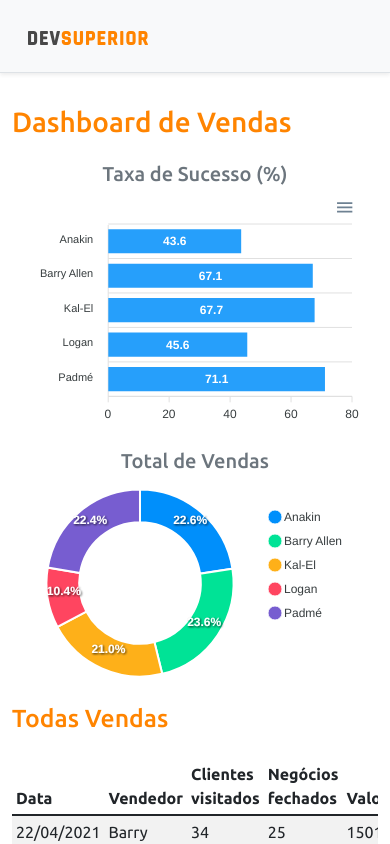
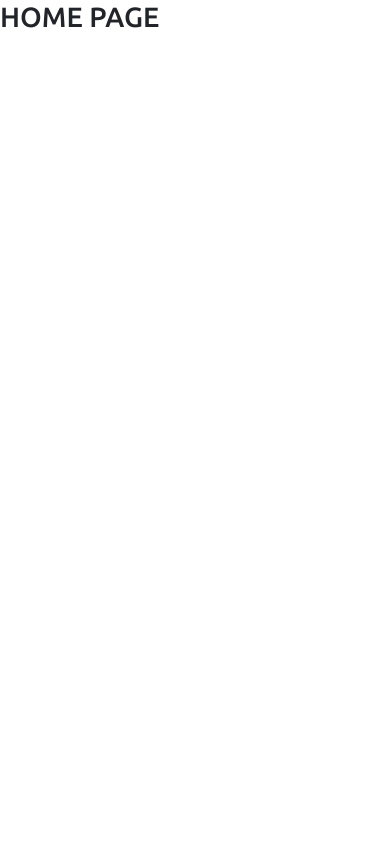
Before and after one commit to marcelpinotti/Projeto_Semana_Spring_React, a React (Create React App) app in the folder frontend/: page / in a window 390 px wide. Shown: the top 844 px of the page. Built offline with nearby package versions, Linux system fonts and the light colour scheme.

Commit message:
Criando Rotas - Routes

```diff
--- a/frontend/package.json
+++ b/frontend/package.json
@@ -17,6 +17,7 @@
     "react": "^17.0.2",
     "react-apexcharts": "^1.3.9",
     "react-dom": "^17.0.2",
+    "react-router-dom": "^5.3.0",
     "react-scripts": "4.0.3",
     "typescript": "^4.1.2",
     "web-vitals": "^1.0.1"
@@ -44,5 +45,8 @@
       "last 1 firefox version",
       "last 1 safari version"
     ]
+  },
+  "devDependencies": {
+    "@types/react-router-dom": "^5.1.8"
   }
 }
--- a/frontend/src/App.tsx
+++ b/frontend/src/App.tsx
@@ -1,34 +1,8 @@
-import BarChart from "components/BarChart";
-import DonutChart from "components/DonutChart";
-import DataTable from "components/DataTable";
-import Footer from "components/Footer";
-import NavBar from "components/NavBar";
+import Routes from "Routes";
 
 function App() {
   return (
-    <>
-      <NavBar />
-      <div className="container">
-        <h1 className="text-primary  py-3">Dashboard de Vendas</h1>
-
-        <div className="row px-3">
-          <div className="col-sm-6">
-            <h5 className="text-center text-secondary">Taxa de Sucesso (%)</h5>
-            <BarChart />
-          </div>
-          <div className="col-sm-6">
-            <h5 className="text-center text-secondary">Total de Vendas</h5>
-            <DonutChart />
-          </div>
-        </div>
-        <div className="py-3">
-          <h2 className="text-primary"> Todas Vendas</h2>
-        </div>
-        <DataTable />
-      </div>
-
-      <Footer />
-    </>
+    <Routes />
   );
 }
 
--- /dev/null
+++ b/frontend/src/Routes.tsx
@@ -0,0 +1,20 @@
+import { BrowserRouter, Route, Switch } from "react-router-dom";
+import Home from "pages/Home";
+import Dashboard from "pages/Dashboard";
+
+const Routes = () => {
+    return (
+       <BrowserRouter>
+            <Switch>
+                <Route path="/" exact>
+                    <Home />
+                </Route>
+                <Route path="/dashboard">
+                    <Dashboard />
+                </Route>
+            </Switch>
+       </BrowserRouter>
+    );
+}
+
+export default Routes;
--- /dev/null
+++ b/frontend/src/pages/Dashboard/index.tsx
@@ -0,0 +1,35 @@
+import BarChart from "components/BarChart";
+import DonutChart from "components/DonutChart";
+import DataTable from "components/DataTable";
+import Footer from "components/Footer";
+import NavBar from "components/NavBar";
+
+const Dashboard = () => {
+    return (
+        <>
+            <NavBar />
+            <div className="container">
+                <h1 className="text-primary  py-3">Dashboard de Vendas</h1>
+
+                <div className="row px-3">
+                    <div className="col-sm-6">
+                        <h5 className="text-center text-secondary">Taxa de Sucesso (%)</h5>
+                        <BarChart />
+                    </div>
+                    <div className="col-sm-6">
+                        <h5 className="text-center text-secondary">Total de Vendas</h5>
+                        <DonutChart />
+                    </div>
+                </div>
+                <div className="py-3">
+                    <h2 className="text-primary"> Todas Vendas</h2>
+                </div>
+                <DataTable />
+            </div>
+
+            <Footer />
+        </>
+    );
+}
+
+export default Dashboard;
--- /dev/null
+++ b/frontend/src/pages/Home/index.tsx
@@ -0,0 +1,10 @@
+
+const Home = () => {
+    return (
+        <div>
+            <h1>HOME PAGE</h1>
+        </div>
+    );
+}
+
+export default Home;
```
Also changed, not shown: frontend/src/dist/App.js, frontend/src/dist/Routes.js (added), frontend/src/pages/Dashboard/dist/index.js (added), frontend/src/pages/Home/dist/index.js (added), 1 other file (tests, documents, lock files or other folders).
